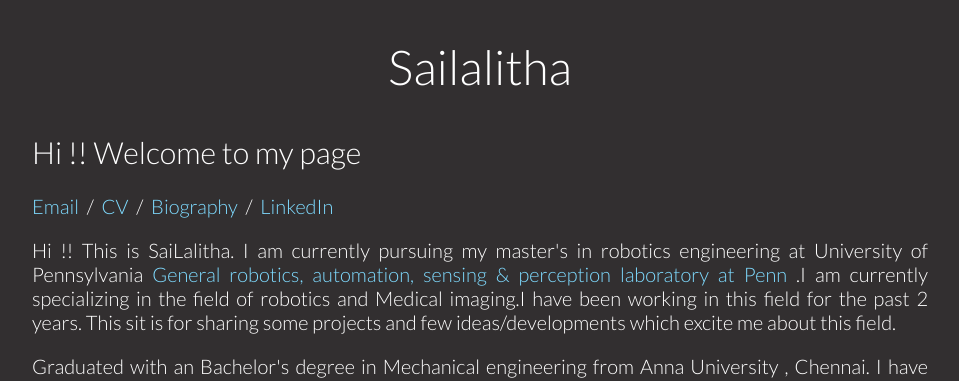
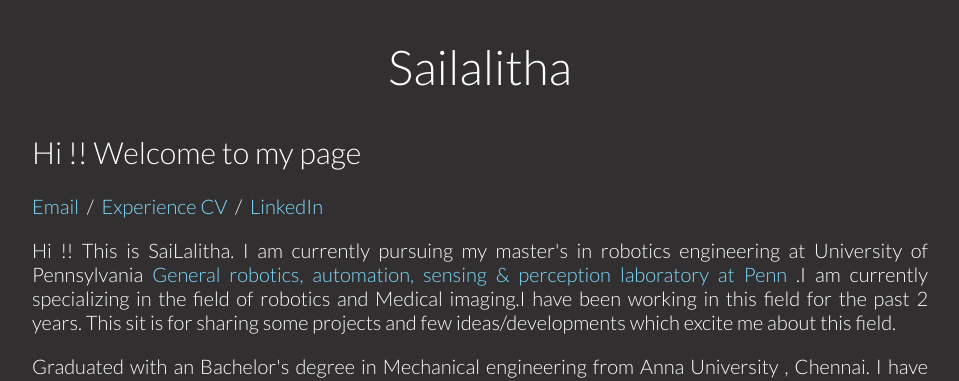
Before and after one commit to sailalitha96/sailalitha96.github.io, a Jekyll site: the page index.html, which Jekyll copies as it is, in a window 1280 px wide. Shown: the top 381 px of the page, without its empty margins (160-1119 px from the left). Built offline with Jekyll 4.4.1, drawn with Linux system fonts in a browser that asks for light colours; nearby versions of some CDN libraries.

Commit message:
Update index.html

```diff
--- a/index.html
+++ b/index.html
@@ -15,9 +15,11 @@
 		<h4> Hi !! Welcome to my page</h4>
 		<p align=center>
                 <a href="mailto:gsai@seas.upenn.edu">Email</a> &nbsp/&nbsp
-                <a href="data/JonBarron-CV.pdf">CV</a> &nbsp/&nbsp
-                <a href="data/JonBarron-bio.txt">Biography</a> &nbsp/&nbsp
+<!--                 <a href="data/JonBarron-CV.pdf">CV</a> &nbsp/&nbsp -->
+		<a href="/exp.html"> Experience </a></li>
+                <a href="data/JonBarron-bio.txt">CV</a> &nbsp/&nbsp
                 <a href="https://www.linkedin.com/in/sailalithag1996/"> LinkedIn </a>
+
               </p>
 
 		<p> Hi !! This is SaiLalitha. I am currently pursuing my master's in robotics engineering at University of Pennsylvania <a href="https://www.grasp.upenn.edu/">General robotics, automation, sensing & perception laboratory at Penn </a>.I am currently specializing in the field of robotics and Medical imaging.I have been working in this field for the past 2 years.
```
